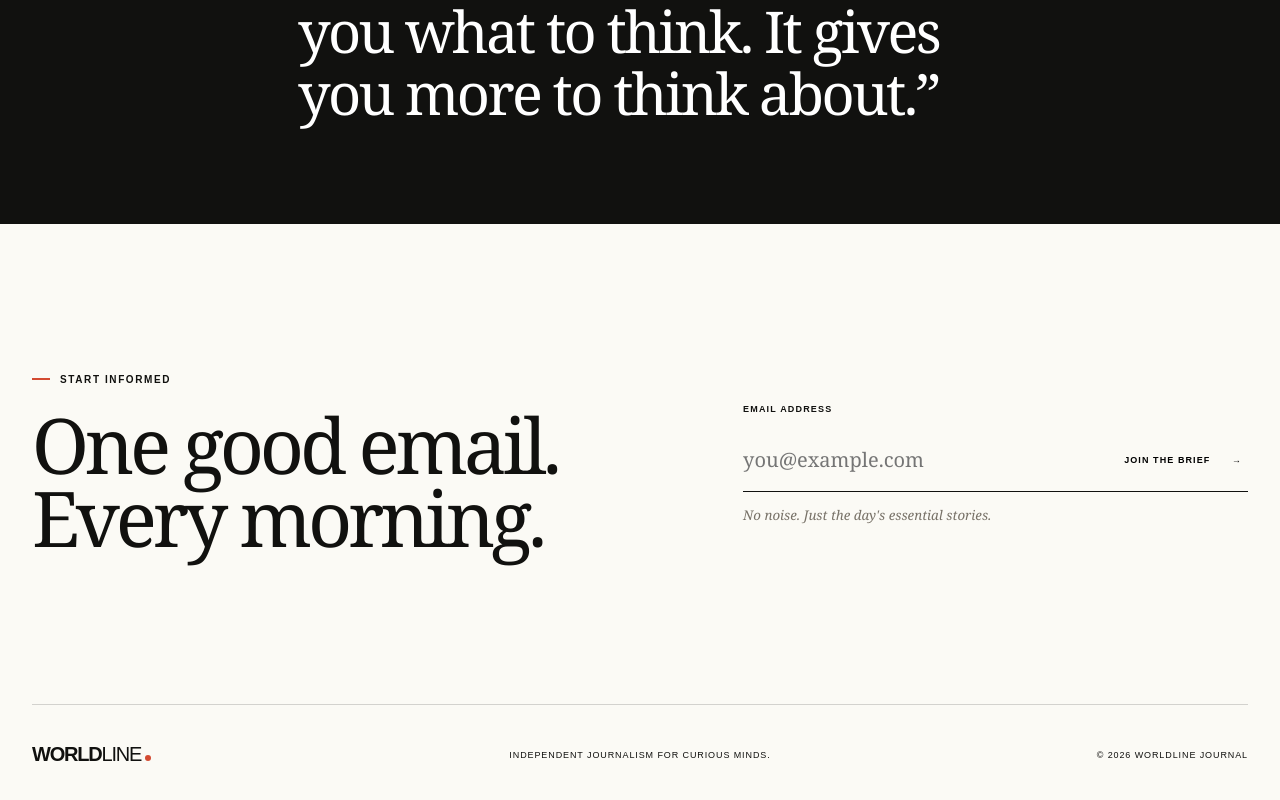
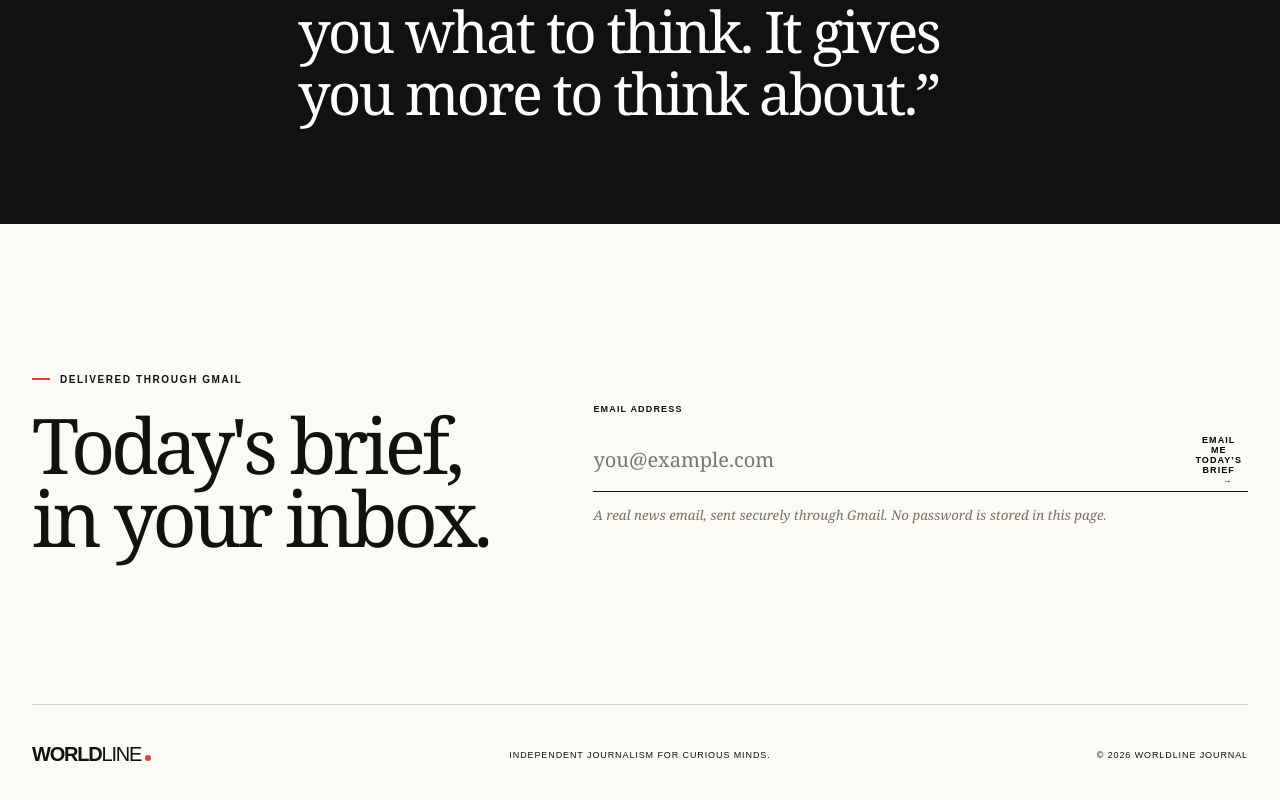
Before and after one commit to YYHomr/openworld, a Next.js app: page / in a window 1280 px wide. Shown: the part 3685-4485 px from the top of the page. Built offline with nearby package versions, Linux system fonts and the light colour scheme.

Commit message:
Connect English home to Gmail news brief

```diff
--- a/app/page.tsx
+++ b/app/page.tsx
@@ -1,5 +1,6 @@
 import news from "../data/news.json";
 import DotGlobe from "./components/DotGlobe";
+import NewsletterForm from "./components/NewsletterForm";
 
 const Arrow = () => <span aria-hidden="true">↗</span>;
 
@@ -84,8 +85,8 @@ export default function Home() {
       </section>
 
       <section className="newsletter shell" id="newsletter">
-        <div><p className="eyebrow"><span /> Start informed</p><h2>One good email.<br />Every morning.</h2></div>
-        <form className="signup-form"><label htmlFor="email">Email address</label><div><input id="email" type="email" placeholder="you@example.com" required /><button type="button" aria-label="Subscribe">Join the brief <span>→</span></button></div><small>No noise. Just the day&apos;s essential stories.</small></form>
+        <div><p className="eyebrow"><span /> Delivered through Gmail</p><h2>Today&apos;s brief,<br />in your inbox.</h2></div>
+        <NewsletterForm lang="en" />
       </section>
 
       <footer className="footer shell"><a className="brand" href="#top">WORLD<span>LINE</span><i /></a><p>Independent journalism for curious minds.</p><p>© 2026 Worldline Journal</p></footer>
```
